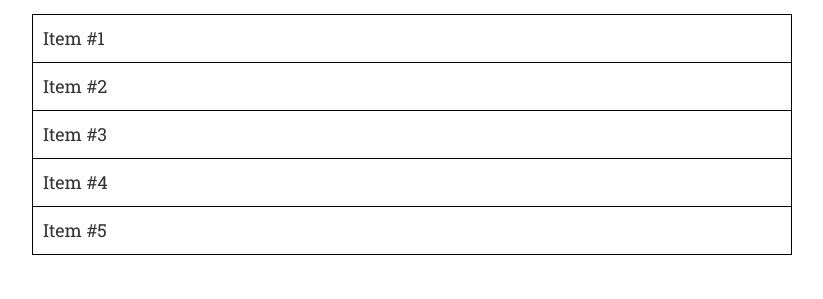
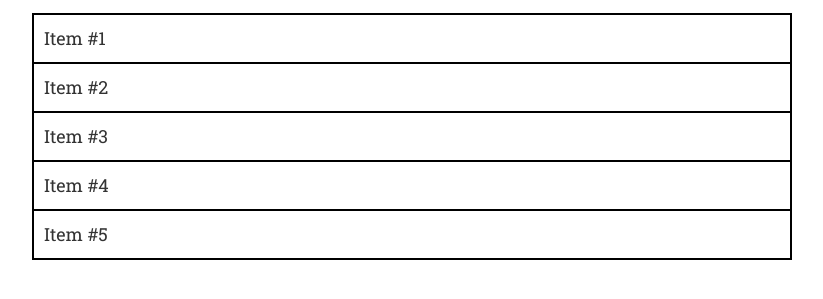
Before and after one commit to Cipscis/portfolio, a website: page app/components/dragsort/index.html in a window 1280 px wide. Shown: the part 195-494 px from the top of the page, without its empty margins (228-1051 px from the left). Drawn offline with nearby package versions, Linux system fonts and the light colour scheme; files that its build step writes are made by us from their sources.

Commit message:
Tweaked dragsort demo styles

```diff
--- a/app/assets/scss/components/_draggable.scss
+++ b/app/assets/scss/components/_draggable.scss
@@ -63,10 +63,11 @@
 		@include list-reset;
 	}
 	.draggable__item {
-		margin-top: -1px;
+		margin-top: -2px;
 		border: 1px solid $black;
 	}
-	.demo__draggable-item {
-		padding: 10px;
-	}
 }
+.demo__draggable-item {
+	border: 1px solid black;
+	padding: 10px;
+}
```
